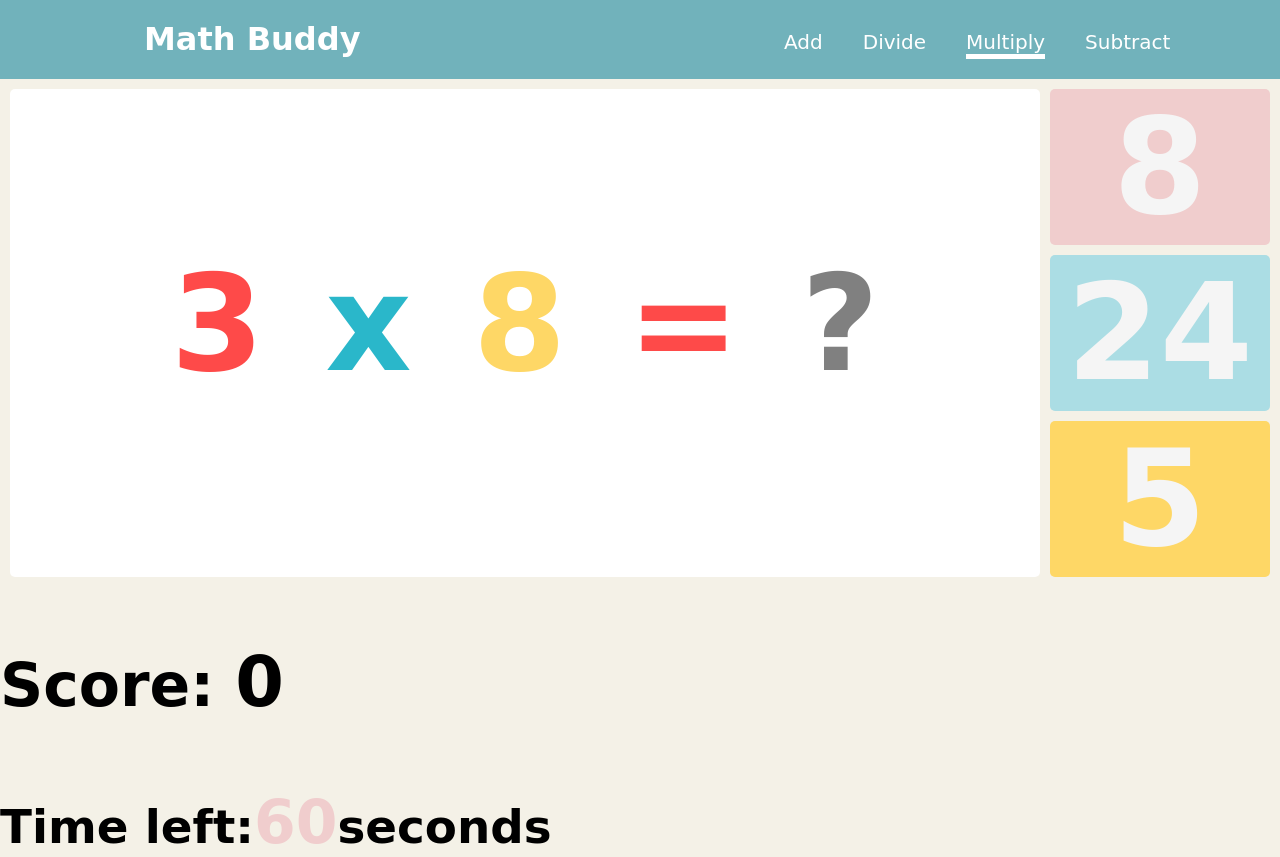
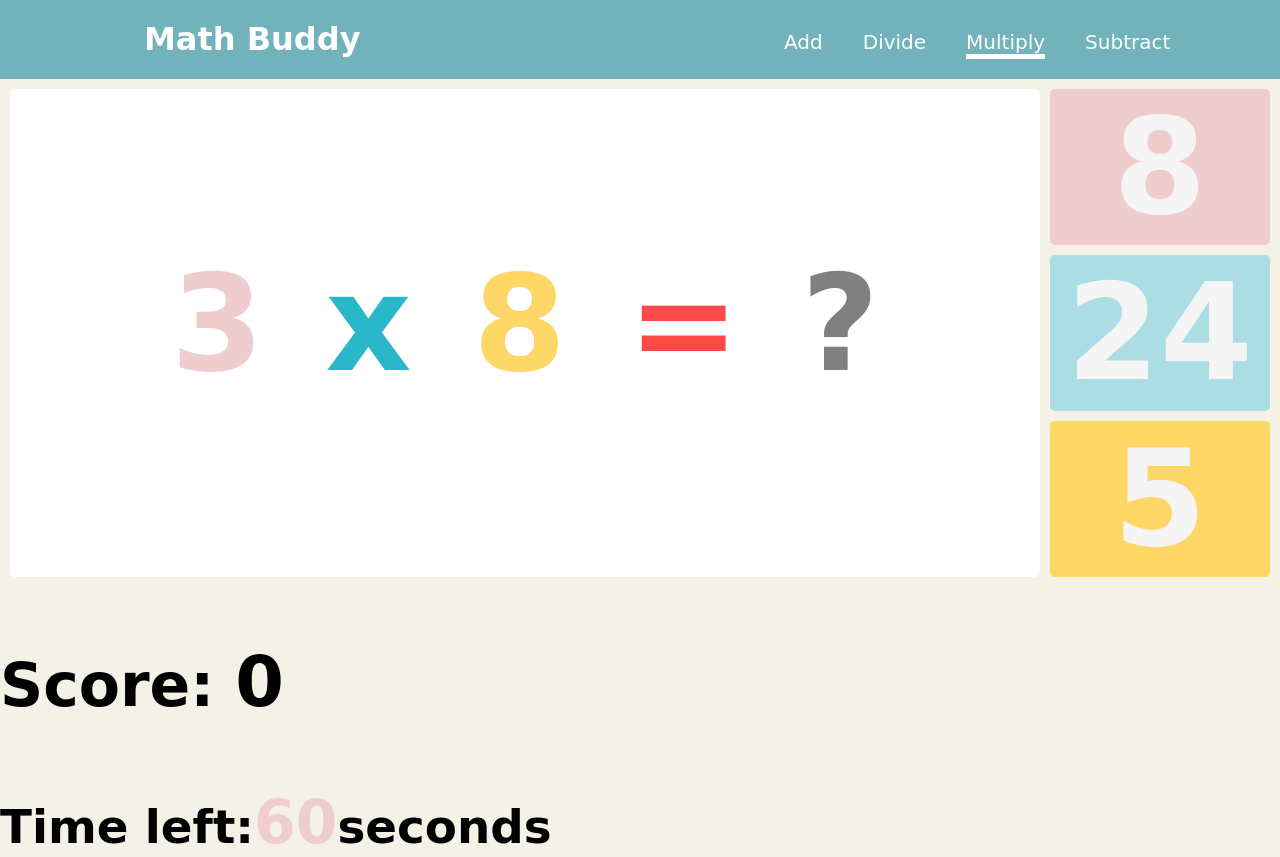
Before and after one commit to EllenScales19/mathBuddy, a plain HTML site: page multiply.html in a window 1280 px wide. Drawn offline with Linux system fonts and the light colour scheme.

Commit message:
Update multiply.html

```diff
--- a/multiply.html
+++ b/multiply.html
@@ -23,7 +23,7 @@
 
     <div class="wrapper">
         <div class="equation">
-            <h1 id="num1" style="color: #fe4a49;">1</h1>
+            <h1 id="num1" style="color: #f0cdcd;">1</h1>
             <h1 style="color: #2ab7ca;">x</h1>
             <h1 id="num2" style="color: #fed766;">1</h1>
             <h1 style="color: #fe4a49;">=</h1>
```
